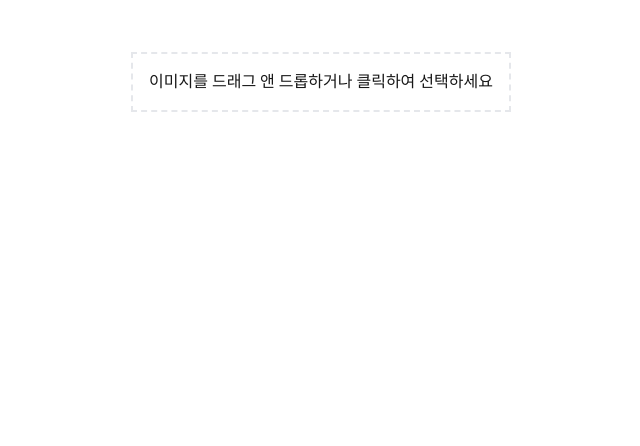
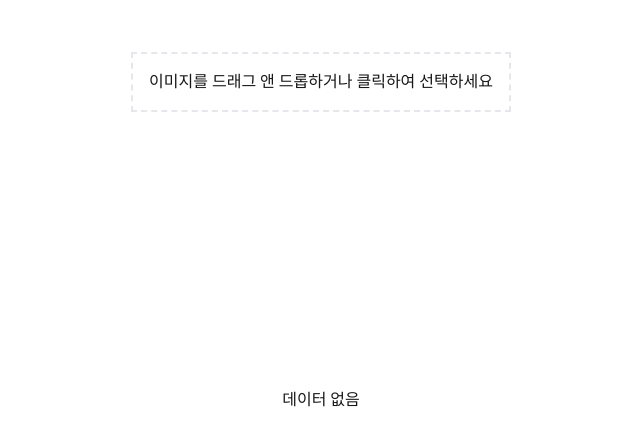
Before and after one commit to nohsangwoo/ingrecipe, a Next.js app: page / in a window 1280 px wide. Shown: the top 446 px of the page, without its empty margins (319-959 px from the left). Built offline with nearby package versions, Linux system fonts and the light colour scheme.

Commit message:
feat: prepare to getRecipe api

```diff
--- a/hooks/useCheckIngredients.tsx
+++ b/hooks/useCheckIngredients.tsx
@@ -54,7 +54,7 @@ const useCheckIngredients = ({ uploadedImages, isUploadComplete }: CheckIngredie
         checking()
     }, [uploadedImages])
 
-    const parsedData = resData?.data ? JSON.parse(resData.data) : [];
+    const parsedData: string[] = resData?.data ? JSON.parse(resData.data) : [];
 
     return { parsedData, isLoading: loading };
 
--- /dev/null
+++ b/pages/api/getRecipe.ts
@@ -0,0 +1,12 @@
+import type { NextApiRequest, NextApiResponse } from 'next'
+
+type ResponseData = {
+  message: string
+}
+
+export default function handler(
+  req: NextApiRequest,
+  res: NextApiResponse<ResponseData>,
+) {
+  res.status(200).json({ message: 'Hello from Next.js!' })
+}
--- a/src/app/components/CheckIngredients.tsx
+++ b/src/app/components/CheckIngredients.tsx
@@ -1,13 +1,37 @@
 
 
 interface CheckIngredientsProps {
-
+    isLoading: boolean
+    parsedData: string[]
 }
 
-const CheckIngredients = ({ }: CheckIngredientsProps) => {
+const CheckIngredients = ({ isLoading, parsedData }: CheckIngredientsProps) => {
+
+    if (isLoading) {
+        <div>
+            로딩중
+        </div>
+    }
+
+    if (!parsedData || parsedData?.length === 0) {
+        return (
+            <div>
+                데이터 없음
+            </div>
+        )
+
+    }
     return (
         <div>
-            CheckIngredients
+            {
+                parsedData.map((data, index) => {
+                    return (
+                        <div key={index}>
+                            {data}
+                        </div>
+                    )
+                })
+            }
         </div>
     )
 }
--- a/src/app/page.tsx
+++ b/src/app/page.tsx
@@ -3,6 +3,7 @@
 import dynamic from 'next/dynamic'
 import { useState } from 'react';
 import useCheckIngredients from '../../hooks/useCheckIngredients';
+import CheckIngredients from './components/CheckIngredients';
 const ImageUploader = dynamic(() => import('./components/ImageUploader'), { ssr: false })
 
 export default function Home() {
@@ -17,6 +18,7 @@ export default function Home() {
   return (
     <div className="grid grid-rows-[20px_1fr_20px] items-center justify-items-center min-h-screen p-8 pb-20 gap-16 sm:p-20 font-[family-name:var(--font-geist-sans)]">
       <ImageUploader setUploadedImages={setUploadedImages} setIsUploadComplete={setIsUploadComplete} />
+      <CheckIngredients isLoading={isLoading} parsedData={parsedData} />
     </div>
   )
 }
```
